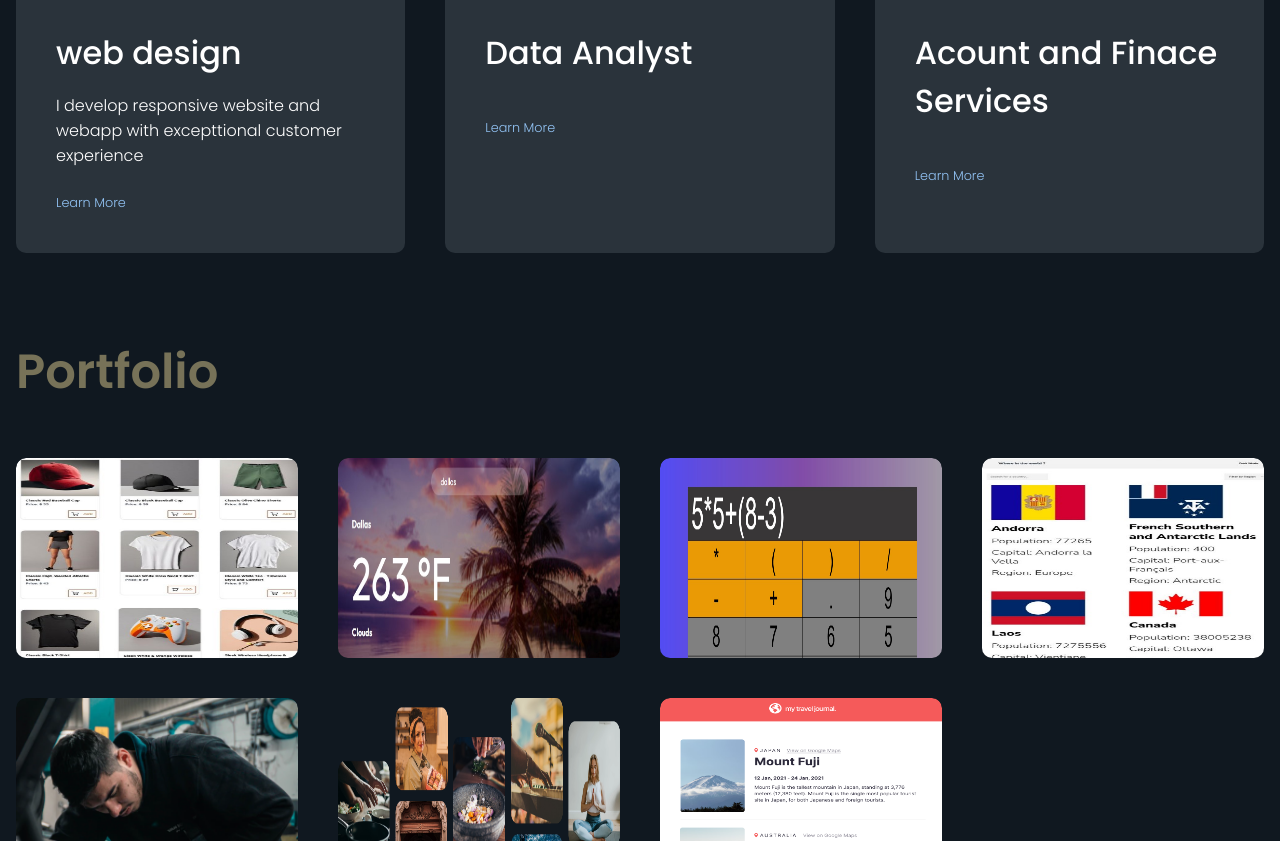
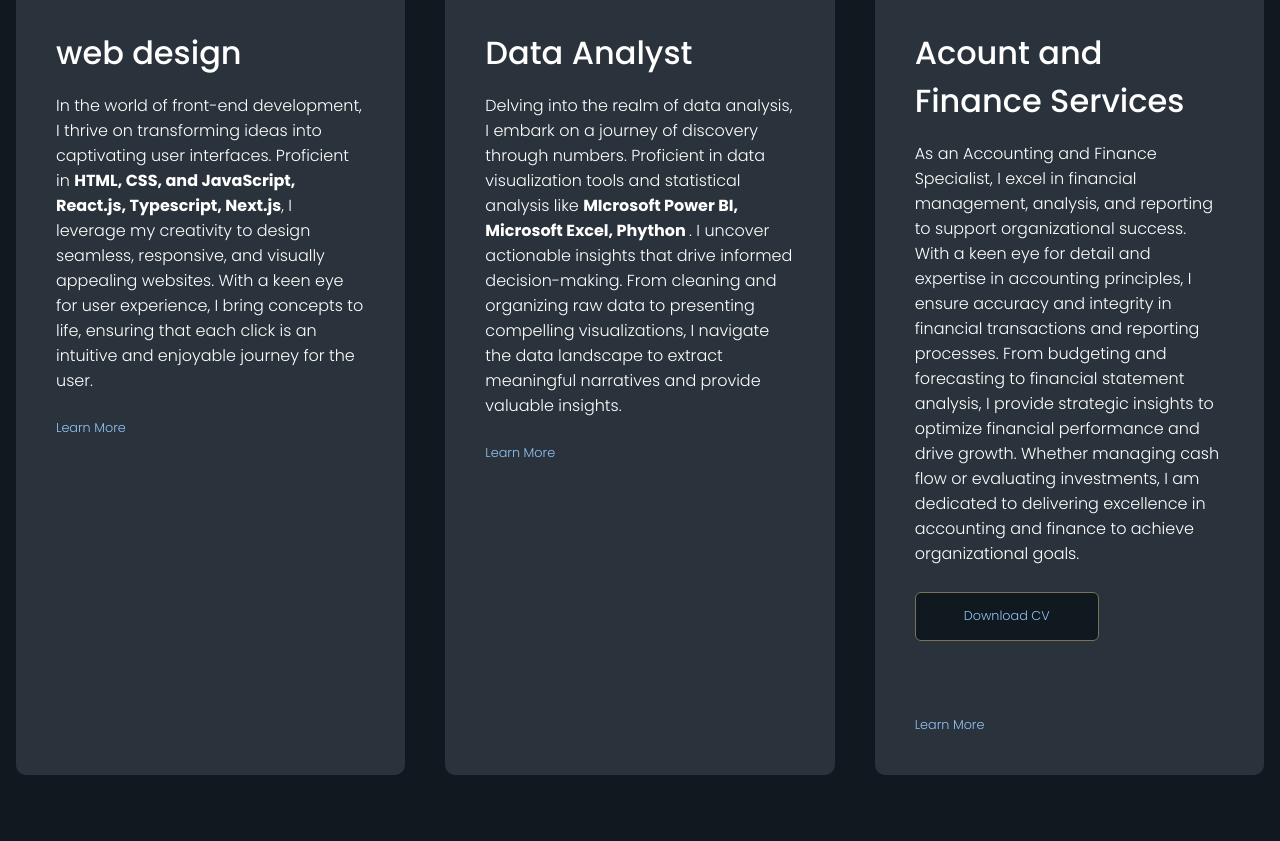
Before and after one commit to Aileswhale/portfolio, a plain HTML site: page index.html in a window 1280 px wide. Shown: the part 1615-2456 px from the top of the page. Drawn offline with Linux system fonts and the light colour scheme.

Commit message:
modified

```diff
--- a/index.html
+++ b/index.html
@@ -130,21 +130,40 @@
               <i class="fa-solid fa-code"></i>
               <h2>web design</h2>
               <p>
-                I develop responsive website and webapp with excepttional
-                customer experience
+              In the world of front-end development, I thrive on transforming
+              ideas into captivating user interfaces. Proficient in <strong>HTML, CSS,
+              and JavaScript, React.js, Typescript, Next.js</strong>, I leverage my
+              creativity to design seamless, responsive, and visually appealing
+              websites. With a keen eye for user experience, I bring concepts to
+              life, ensuring that each click is an intuitive and enjoyable
+              journey for the user.
               </p>
-              <a href="#">learn more</a>
+              <a href="https://github.com/Aileswhale">learn more</a>
             </div>
             <div>
               <i class="fa-sharp fa-solid fa-crop"></i>
               <h2>Data Analyst</h2>
-              <p> </p>
+              <p>Delving into the realm of data analysis, I embark on a journey of
+              discovery through numbers. Proficient in data visualization tools
+              and statistical analysis like <strong>MIcrosoft Power BI, Microsoft Excel,
+              Phython </strong>. I uncover actionable insights that drive informed
+              decision-making. From cleaning and organizing raw data to
+              presenting compelling visualizations, I navigate the data
+              landscape to extract meaningful narratives and provide valuable
+              insights.</p>
               <a href="#">learn more</a>
             </div>
             <div>
               <i class="fa-brands fa-app-store-ios"></i>
-              <h2>Acount and Finace Services</h2>
-              <p></p>
+              <h2>Acount and Finance Services</h2>
+              <p>As an Accounting and Finance Specialist, I excel in financial management, analysis, and reporting to support organizational success. With a keen eye for detail and expertise in accounting principles, I ensure accuracy and integrity in financial transactions and reporting processes. From budgeting and forecasting to financial statement analysis, I provide strategic insights to optimize financial performance and drive growth. Whether managing cash flow or evaluating investments, I am dedicated to delivering excellence in accounting and finance to achieve organizational goals.</p>
+               <a
+                href="cv/Uche_emmanuel.pdf"
+                download
+                target="_blank"
+                class="btn btn2"
+                >Download CV</a
+              > <br>
               <a href="https://www.linkedin.com/in/uche-emmanuel-553b7a1a8/">learn more</a>
             </div>
           </div>
@@ -273,8 +292,9 @@
                 ></a>
               </div>
               <a
-                href="images/__Frontenddeveloper__.pdf"
+                href="cv/uche_emmanuel_tech.pdf"
                 download
+                target="_blank"
                 class="btn btn2"
                 >Download CV</a
               >
```
Also changed, not shown: images/Pic.png (added), 4 other files.
